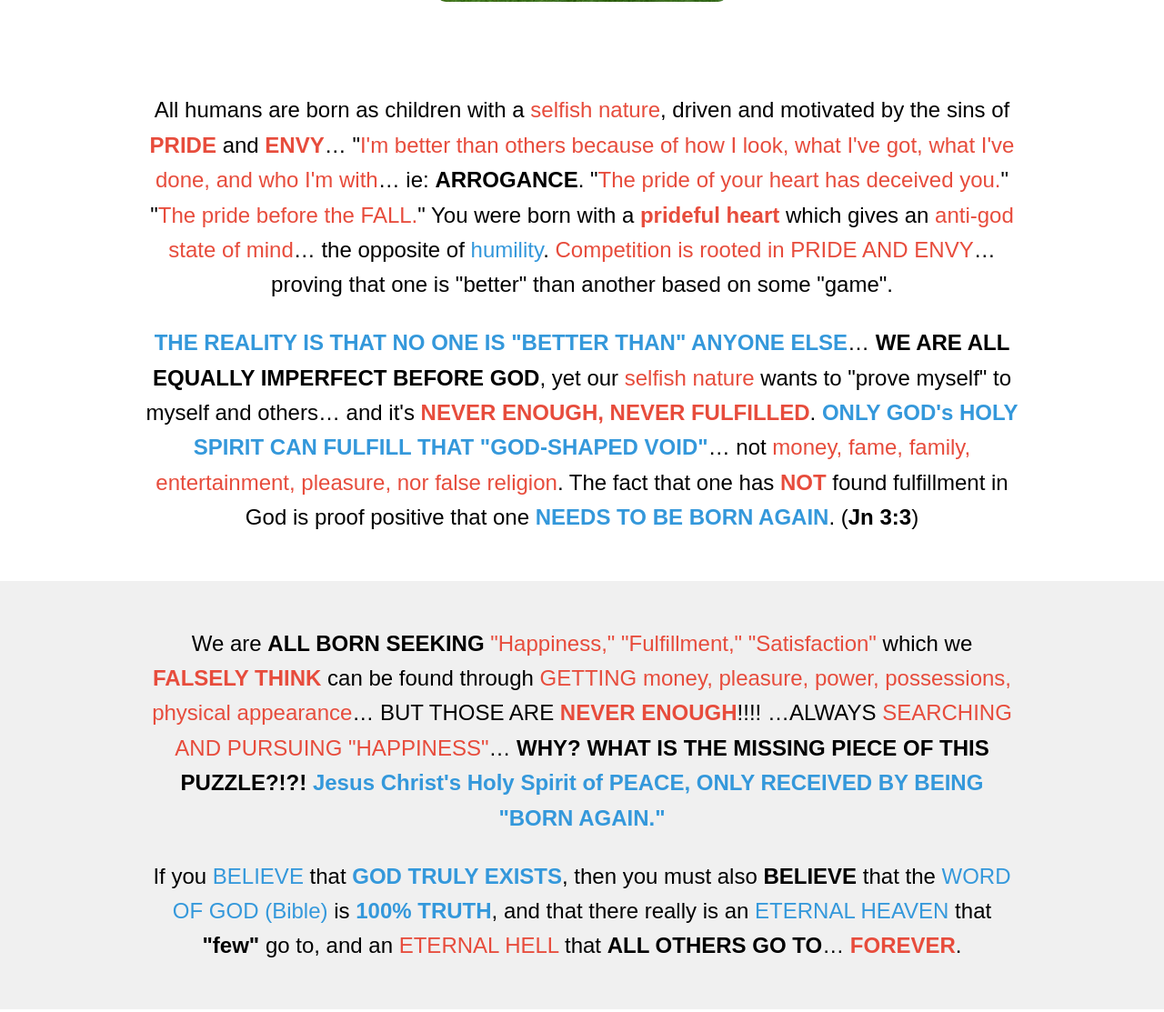
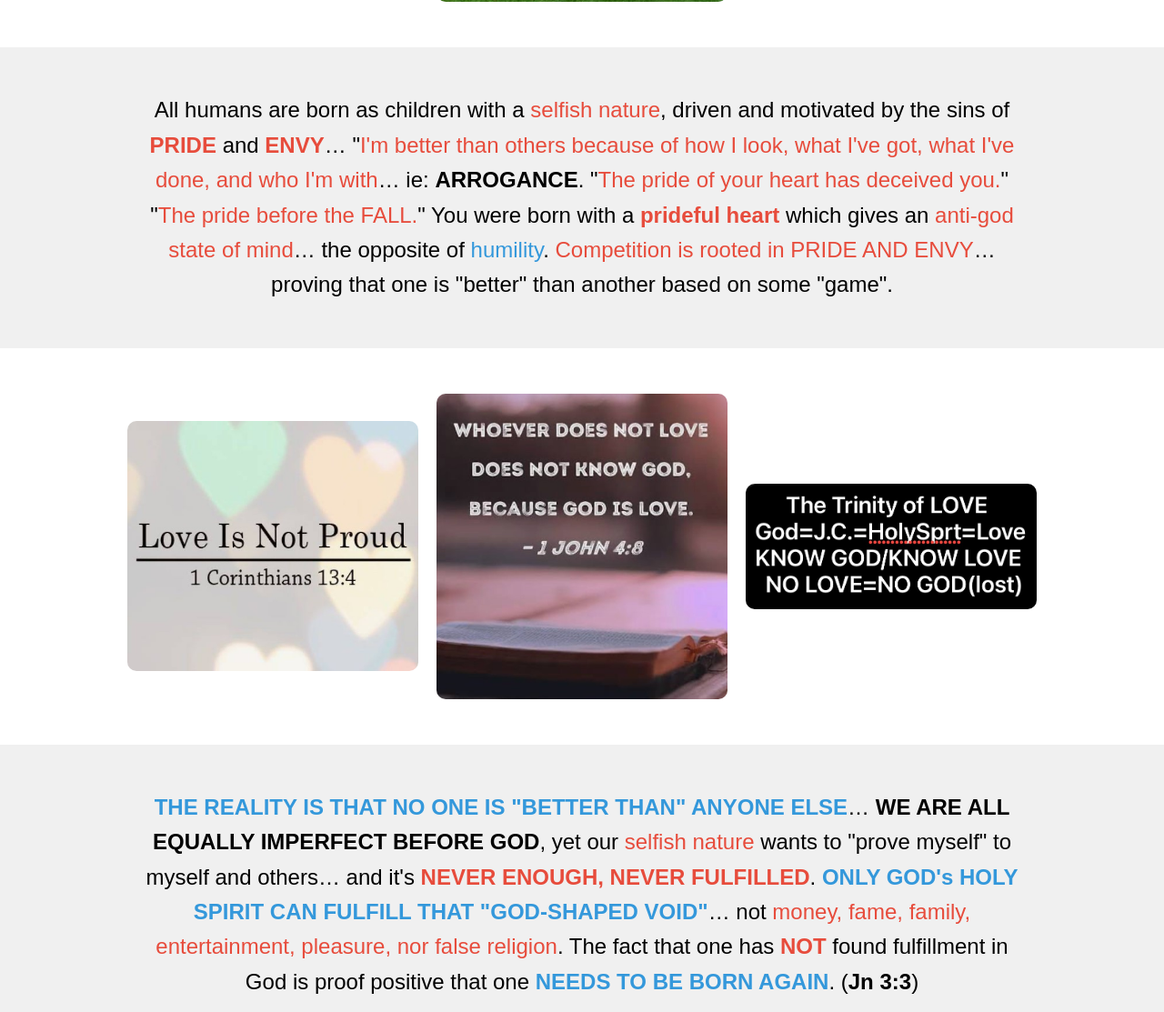
Before and after one commit to Lance-Easley/Born-Again-Gospel-Website, a plain HTML site: page index.html in a window 1280 px wide. Shown: the part 5200-6313 px from the top of the page at 91% size. Drawn offline with Linux system fonts and the light colour scheme; a script that the page names is missing.

Commit message:
Added biblical love pictures

```diff
--- a/index.html
+++ b/index.html
@@ -89,7 +89,7 @@
         <img class="image-collage__image" src="static/images/Philipians 4-12.jpg" alt="Philipians 4-12">
     </div>
 
-    <div class="text-block">
+    <div class="text-block background-darker">
         <p class="text-block__text">
             All humans are born as children with a <span class="red-text">selfish nature</span>,
             driven and motivated by the sins of <span class="red-text bold-text">PRIDE</span> and <span class="red-text bold-text">ENVY</span>…
@@ -101,7 +101,15 @@
             <span class="red-text">Competition is rooted in PRIDE AND ENVY</span>…
             proving that one is "better" than another based on some "game".
         </p>
-        <br>
+    </div>
+
+    <div class="image-collage">
+        <img class="image-collage__image" src="static/images/1 Corinthians 13-4.jpg" alt="1 Corinthians 13:4">
+        <img class="image-collage__image" src="static/images/1 John 4-8.jpg" alt="1 John 4:8">
+        <img class="image-collage__image" src="static/images/The Trinity of Love.jpg" alt="The Trinity of Love">
+    </div>
+
+    <div class="text-block background-darker">
         <p class="text-block__text">
             <span class="blue-text bold-text">THE REALITY IS THAT NO ONE IS "BETTER THAN" ANYONE ELSE</span>…
             <span class="bold-text">WE ARE ALL EQUALLY IMPERFECT BEFORE GOD</span>,
@@ -113,9 +121,7 @@
             is proof positive that one <span class="blue-text bold-text">NEEDS TO BE BORN AGAIN</span>.
             (<span class="bold-text">Jn 3:3</span>)
         </p>
-    </div>
-
-    <div class="text-block background-darker">
+        <br>
         <p class="text-block__text">
             We are <span class="bold-text">ALL BORN SEEKING</span> <span class="red-text">"Happiness," "Fulfillment," "Satisfaction"</span>
             which we <span class="red-text bold-text">FALSELY THINK</span> can be found through <span class="red-text">GETTING money, pleasure, power, possessions, physical appearance</span>…
```
Also changed, not shown: static/images/1 Corinthians 13-4.jpg (added), static/images/1 John 4-8.jpg (added), static/images/The Trinity of Love.jpg (added).
